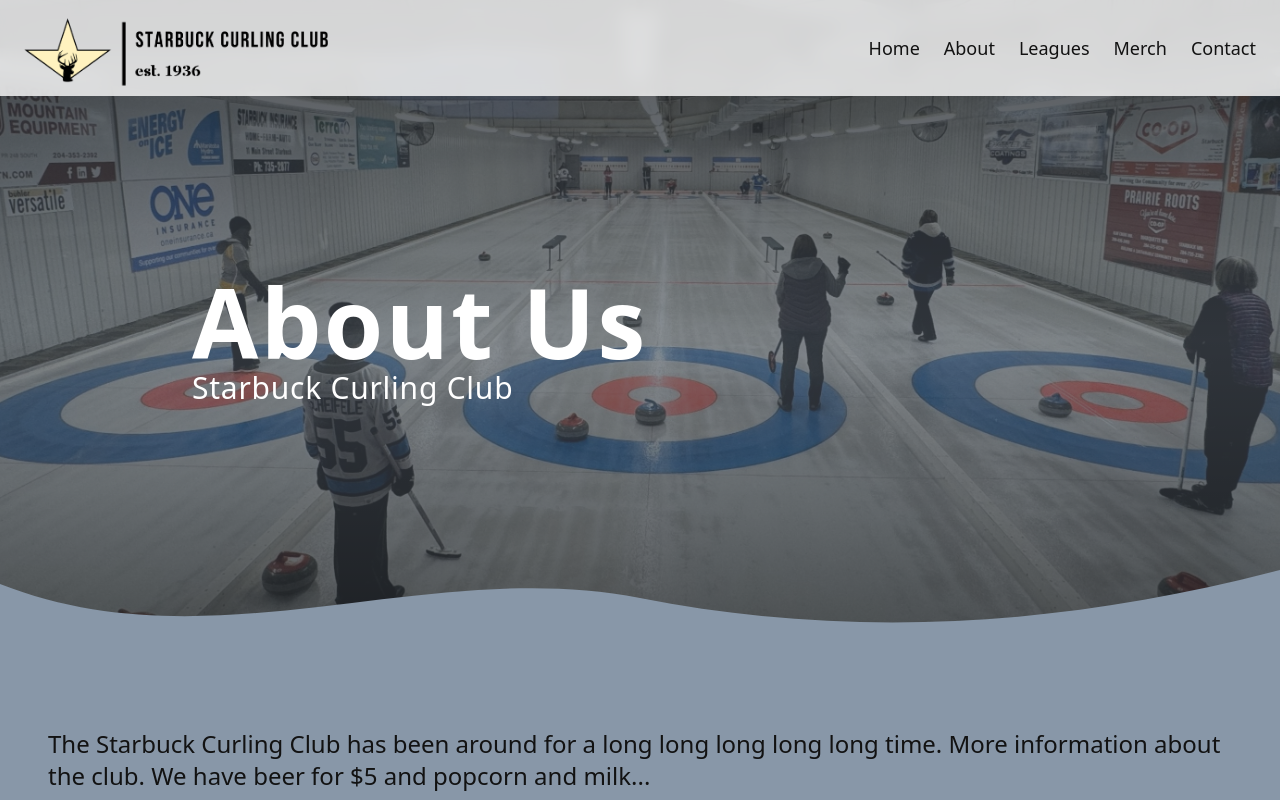
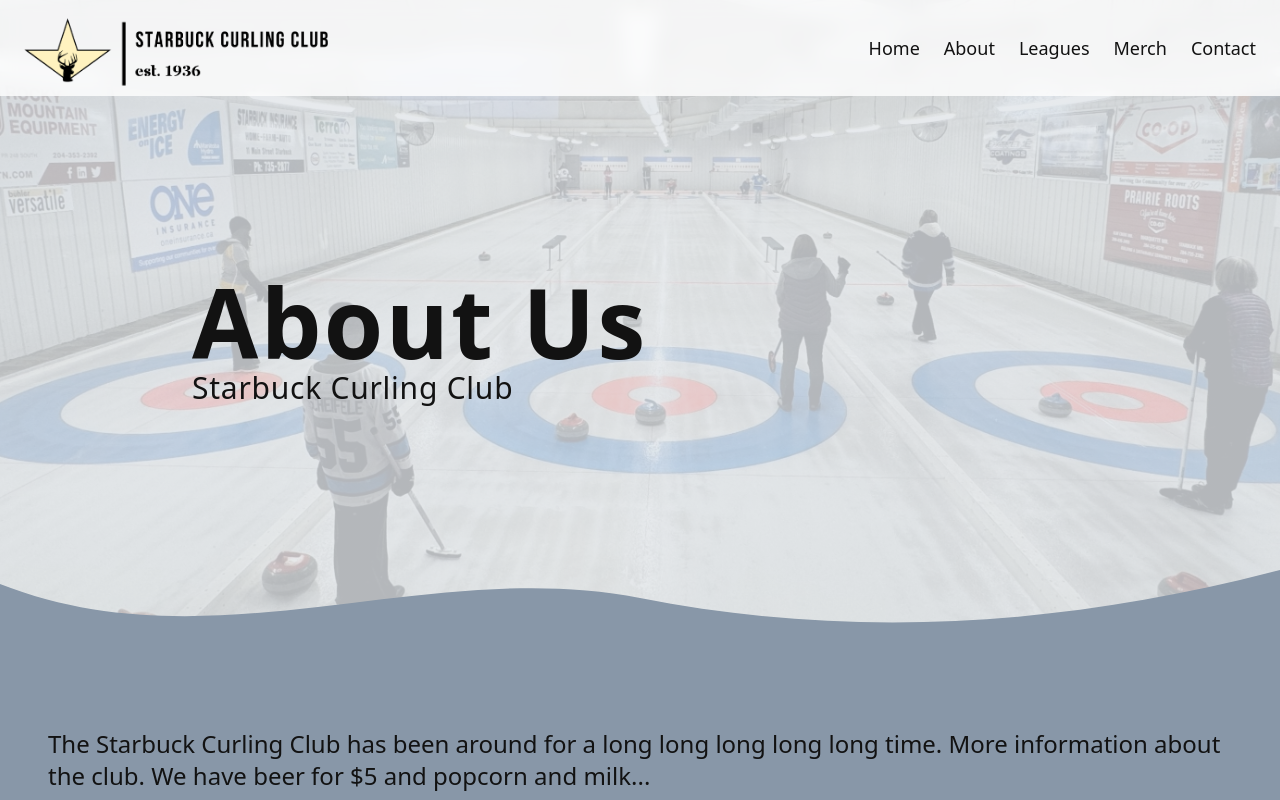
Before and after one commit to Azarov204/starbuck-curling, a React (Vite) app: page /starbuck-curling/about in a window 1280 px wide. Shown: the top 800 px of the page. Built offline with nearby package versions, Linux system fonts and the light colour scheme.

Commit message:
Make Hero background lighter

```diff
--- a/src/components/Hero/HeroLogo.jsx
+++ b/src/components/Hero/HeroLogo.jsx
@@ -13,7 +13,7 @@ const HeroLogo = ({backgroundImage, logo}) => {
       />
 
       {/* Gradient Overlay */}
-      <div className="absolute inset-0 bg-gradient-to-b from-black/60 via-black/30 to-black/60"/>
+      <div className="absolute inset-0 bg-gradient-to-b from-white/70 via-white/50 to-white/50"/>
 
       {/* Content */}
       <div className="relative z-10 flex items-center justify-center h-full">
--- a/src/components/Hero/HeroText.jsx
+++ b/src/components/Hero/HeroText.jsx
@@ -13,10 +13,10 @@ const HeroText = ({backgroundImage, title, description}) => {
       />
 
       {/* Gradient Overlay */}
-      <div className="absolute inset-0 bg-gradient-to-b from-black/60 via-black/30 to-black/60"/>
+      <div className="absolute inset-0 bg-gradient-to-b from-white/60 via-white/60 to-white/60"/>
 
       {/* Content */}
-      <div className="relative z-10 flex items-center justify-start px-[15%] h-full text-white">
+      <div className="relative z-10 flex items-center justify-start px-[15%] h-full text-dark-text">
         <div>
           <h1 className="text-left text-6xl sm:text-8xl font-bold tracking-wide">{title}</h1>
           <p className="text-left text-xl sm:text-3xl tracking-wide">{description}</p>
```
